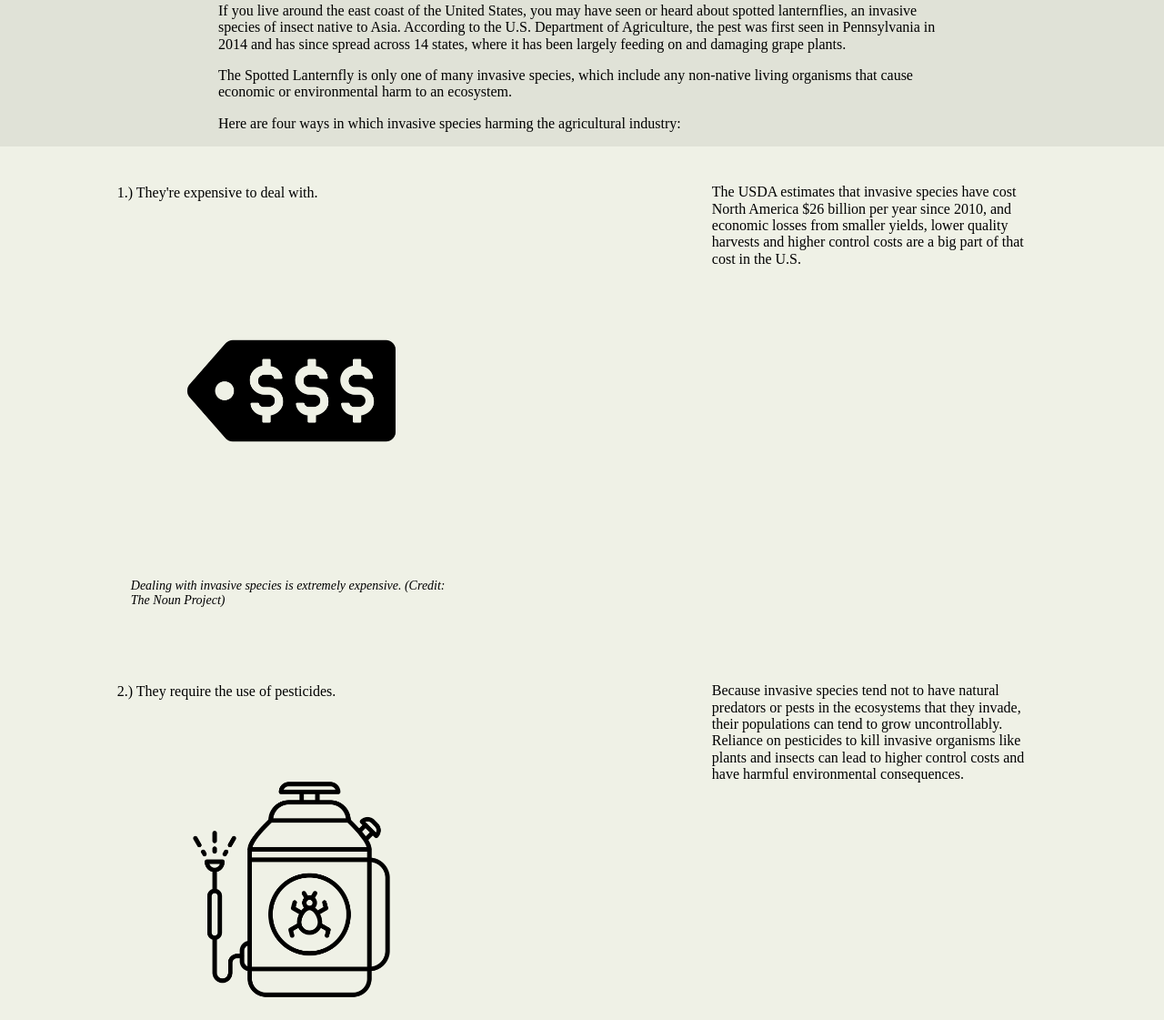
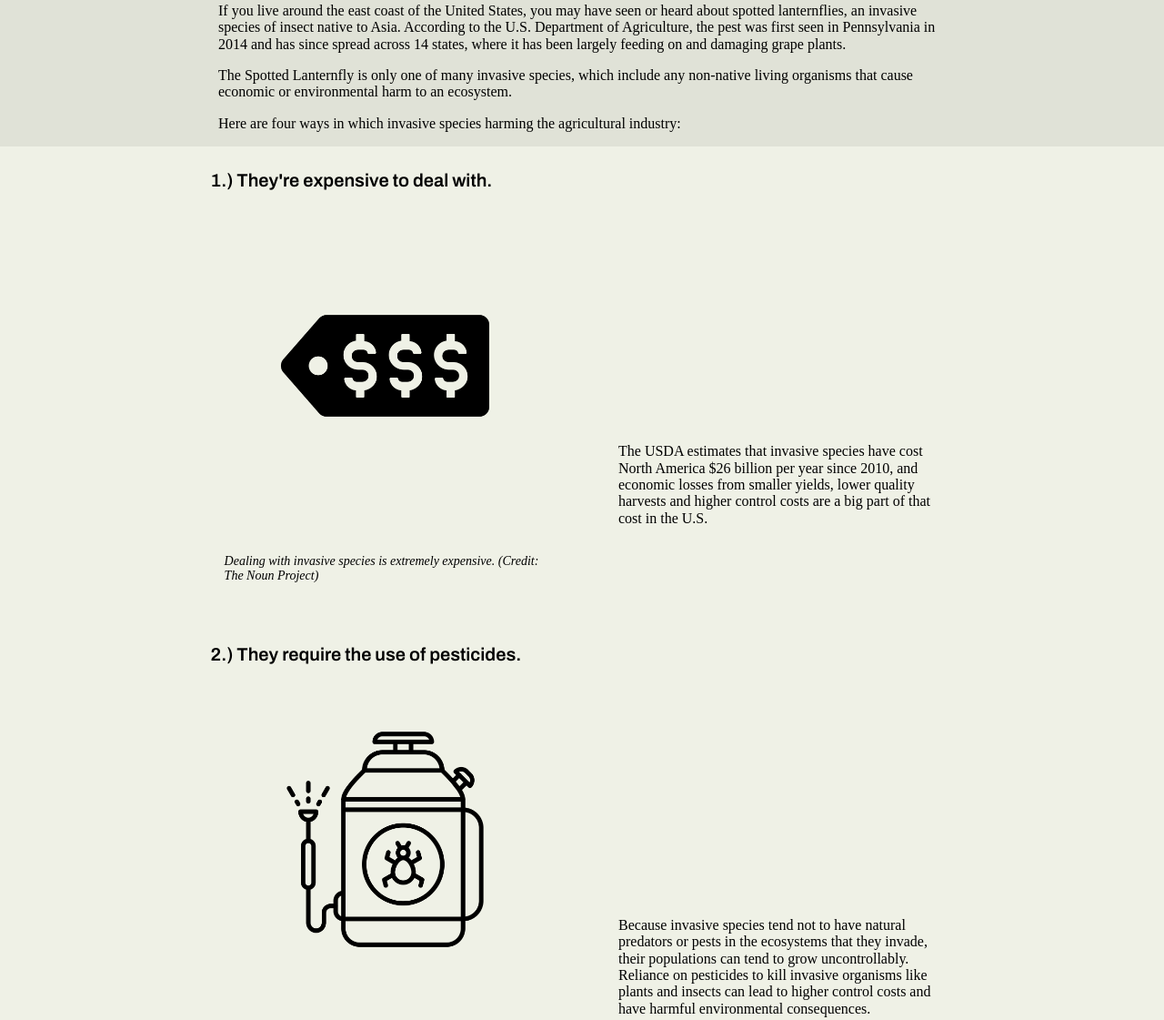
Before and after one commit to jtiburcio01/icon_project2, a plain HTML site: page index.html in a window 1280 px wide. Shown: the part 982-2103 px from the top of the page at 91% size. Drawn offline with nearby package versions, Linux system fonts and the light colour scheme.

Commit message:
Update style.css

```diff
--- a/style.css
+++ b/style.css
@@ -39,6 +39,12 @@ img {
   display: block;
   width: 100%;
   padding-bottom: auto;
+}
+
+.callout {
+  font-family: 'Archivo', sans-serif;
+  font-weight: 600;
+    margin: 15px;
 }
 
 .container {
@@ -123,10 +129,21 @@ img {
   margin:auto;
 }
 
+.callout{
+ display:flex;
+  margin:auto;
+  flex-direction:row;
+  font-size: 20px
+}
+
+.iconcap{
+  display:flex;
+  margin-top: 300px;
+}
+
 .flex {
-  display:flex;
-  justify-content: space-around;
-  flex-direction: row;
+display:flex;
+justify-content: center;
 }
 
 .flex > div {
```
